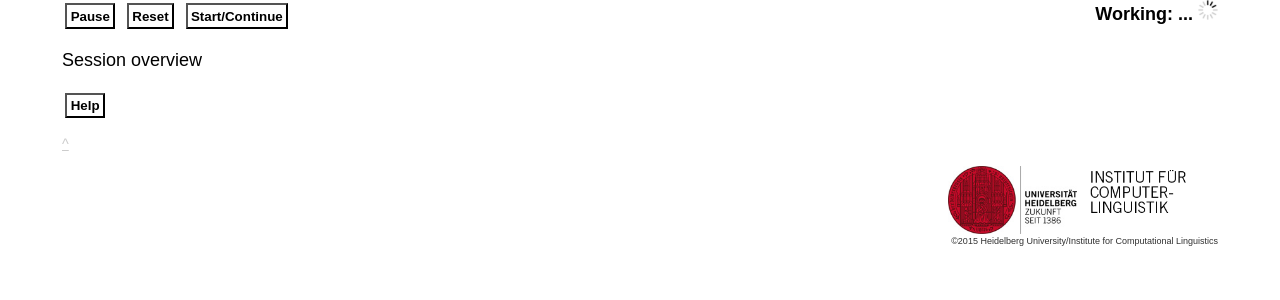
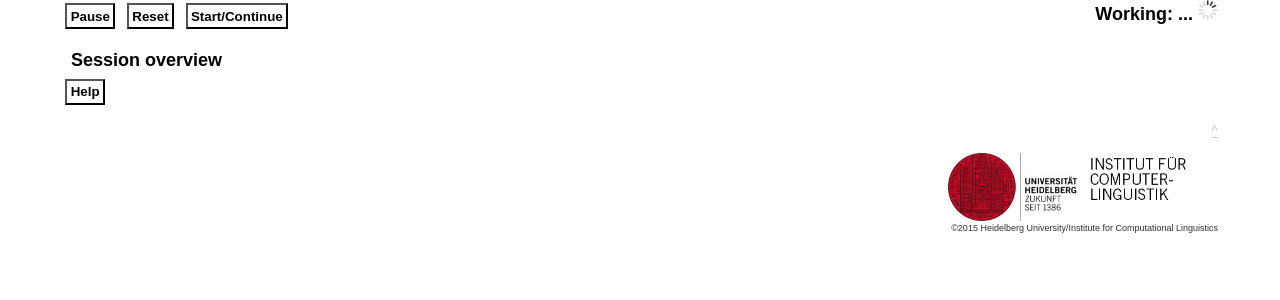
Before and after one commit to pks/lfpe, a PHP site: page /interface.php?key=1 in a window 1280 px wide. Shown: the part 54-354 px from the top of the page. Run offline with PHP 8.4, Linux system fonts and the light colour scheme; data that the repository does not hold is empty.

Commit message:
interface.php: cleanup

```diff
--- a/static/main.css
+++ b/static/main.css
@@ -29,7 +29,8 @@ textarea, input {
 
 .bold { font-weight:bold }
 .small { font-size:.8em }
-.xtrasmall { font-size:.6em }
+.right { text-align:right }
+.tiny { font-size:.6em }
 
 a {
   color:           #ccc;
@@ -55,6 +56,7 @@ span#status { float:right }
   font-size: 2em;
   padding: 0.1em
 }
+#placeholder { margin:.4em }
 /* /Edit */
 
 /* OOV */
@@ -79,6 +81,7 @@ span#status { float:right }
 /* /Derivation edtior */
 
 /* Session overview */
+p#overview_header { margin:.5em;margin-bottom:.25em;font-weight:bold }
 div#overview_wrapper { margin-top:1em }
 table#overview { font-size:.8em }
 table#overview td.seg_text { width: 45% }
```
